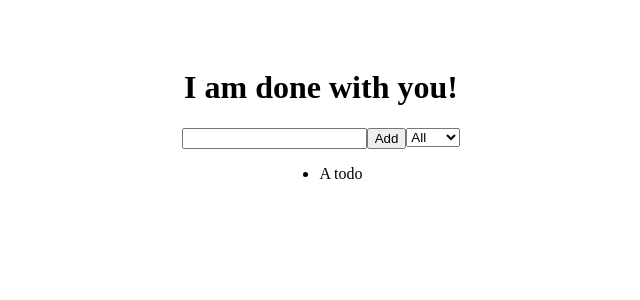
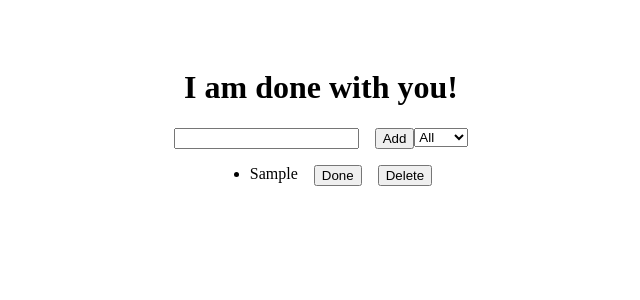
Before and after one commit to It-s-friday-and-I-am-done-with-you/i-am-done-with-you, a React (Create React App) app: page / in a window 1280 px wide. Both pictures are taken after typing "Sample" into the empty fields and a click on the button "Add". Shown: the top 300 px of the page, without its empty margins (319-959 px from the left). Built offline with nearby package versions, Linux system fonts and the light colour scheme.

Commit message:
:sparkles: Add function to display todo list out of state

```diff
--- a/src/App.js
+++ b/src/App.js
@@ -18,7 +18,7 @@ function App() {
         inputText={inputText}
         setInputText={setInputText}
       />
-      <TodoList />
+      <TodoList todos={todos} />
     </div>
   );
 }
--- a/src/components/Form.js
+++ b/src/components/Form.js
@@ -23,7 +23,11 @@ const Form = ({ inputText, setInputText, todos, setTodos }) => {
         type="text"
         className="input-text"
       />
-      <button onClick={submitInputHandler} className="button-add" type="submit">
+      <button
+        onClick={submitInputHandler}
+        className="btn btnn-add"
+        type="submit"
+      >
         Add
       </button>
       <div className="selection">
--- /dev/null
+++ b/src/components/Todo.css
@@ -0,0 +1,7 @@
+.todo {
+  display: flex;
+}
+
+.btn {
+  margin-left: 1rem;
+}
--- /dev/null
+++ b/src/components/Todo.js
@@ -0,0 +1,14 @@
+import React from "react";
+import "./Todo.css";
+
+const Todo = ({ text }) => {
+  return (
+    <div className="todo">
+      <li className="todo-item">{text}</li>
+      <button className="btn btn-done">Done</button>
+      <button className="btn btn-delete">Delete</button>
+    </div>
+  );
+};
+
+export default Todo;
--- a/src/components/TodoList.js
+++ b/src/components/TodoList.js
@@ -1,11 +1,14 @@
 import React from "react";
 import "./TodoList.css";
+import Todo from "./Todo";
 
-const TodoList = (inputText) => {
+const TodoList = ({ todos = [] }) => {
   return (
     <div className="todo-wrapper">
       <ul data-testid="todo-list" className="list">
-        <li>A todo</li>
+        {todos.map((todo) => (
+          <Todo key={todo.id} text={todo.text} />
+        ))}
       </ul>
     </div>
   );
```
